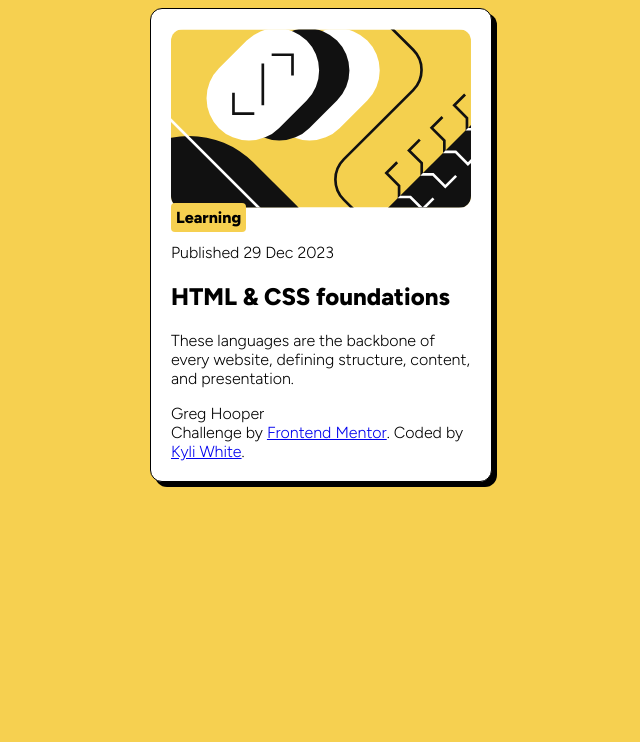
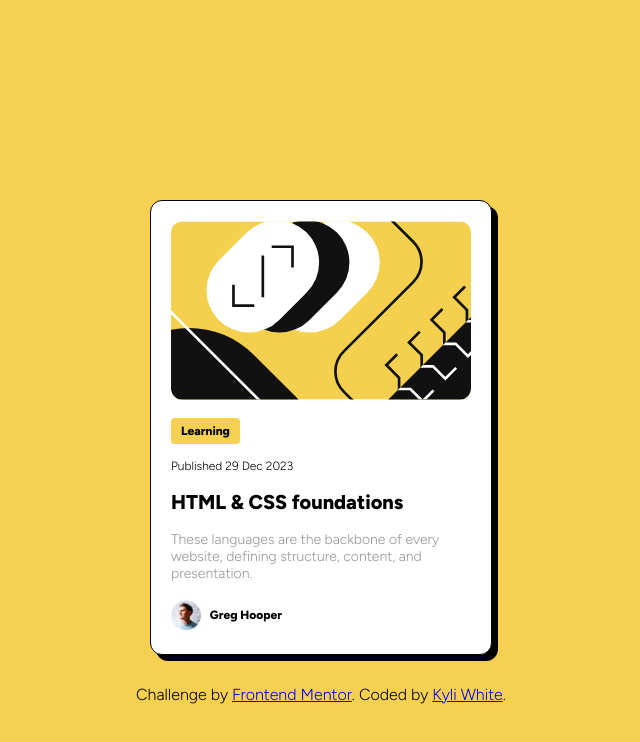
Before and after one commit to uncanny-vegan-taco/Blog-Card-Challenge, a plain HTML site: page index.html in a window 1280 px wide. Shown: the whole page, without its empty margins (319-959 px from the left). Drawn offline with Linux system fonts and the light colour scheme.

Commit message:
Body complete

```diff
--- a/index.html
+++ b/index.html
@@ -22,25 +22,27 @@
   </head>
   <body>
     <div class="container">
-      <img src="images/illustration-article.svg" />
+      <img src="images/illustration-article.svg" class="main" />
       <a href="#" class="button"> Learning</a>
-      <p>Published 29 Dec 2023</p>
-      <h2>HTML & CSS foundations</h2>
+      <p class="date">Published 29 Dec 2023</p>
+      <h2><a class="title">HTML & CSS foundations</a></h2>
       <p>
         These languages are the backbone of every website, defining structure,
         content, and presentation.
       </p>
-      Greg Hooper
-
-      <div class="attribution">
-        Challenge by
-        <a href="https://www.frontendmentor.io?ref=challenge" target="_blank"
-          >Frontend Mentor</a
-        >. Coded by
-        <a href="https://www.frontendmentor.io/profile/uncanny-vegan-taco"
-          >Kyli White</a
-        >.
+      <div class="profile">
+        <img src="images/image-avatar.webp" />
+        <p>Greg Hooper</p>
       </div>
     </div>
+    <footer class="attribution">
+      Challenge by
+      <a href="https://www.frontendmentor.io?ref=challenge" target="_blank"
+        >Frontend Mentor</a
+      >. Coded by
+      <a href="https://www.frontendmentor.io/profile/uncanny-vegan-taco"
+        >Kyli White</a
+      >.
+    </footer>
   </body>
 </html>
--- a/style.css
+++ b/style.css
@@ -2,26 +2,64 @@ body {
   background-color: #f6d050;
   font-family: "Figtree";
 }
-img {
+
+footer {
+  text-align: center;
+  margin-top: 30px;
+}
+h2 {
+  font-size: 20px;
+}
+p {
+  color: #969696;
+  font-size: 14px;
+}
+.container {
+  background-color: white;
+  box-shadow: 6px 6px black;
+  border: 1px solid black;
+  border-radius: 12px;
+  width: 300px;
+  margin: 0 auto;
+  margin-top: 200px;
+  padding: 20px;
+}
+.title:hover {
+  color: #f6d050;
+}
+.main {
   display: block;
   border-radius: 12px;
   margin: 0 auto;
   width: 100%;
-}
-.container {
-  background-color: white;
-  box-shadow: 5px 5px black;
-  border: 1px solid black;
-  border-radius: 12px;
-  width: 300px;
-  margin: 0 auto;
-  padding: 20px;
+  margin-bottom: 20px;
 }
 .button {
   background-color: #f6d050;
   text-decoration: none;
   color: black;
   font-weight: bold;
-  padding: 5px;
+  font-size: 12px;
+  padding: 6px 10px;
   border-radius: 4px;
 }
+.date {
+  color: black;
+  font-size: 12px;
+  margin-top: 20px;
+}
+.profile {
+  display: flex;
+  width: 37%;
+  justify-content: space-between;
+  align-items: center;
+}
+.profile p {
+  color: black;
+  font-weight: bold;
+  font-size: 12px;
+}
+.profile img {
+  width: 30px;
+  height: 30px;
+}
```
